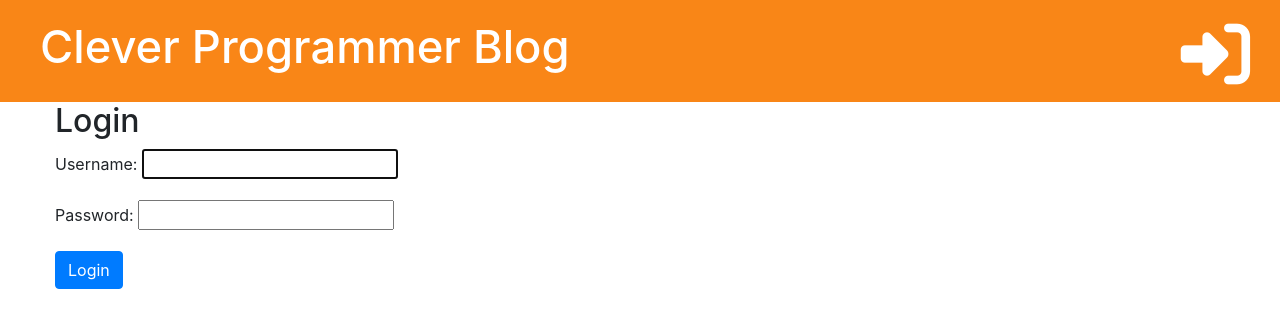
After one commit to subasw/blog, a Django app: page /accounts/login/ in a window 1280 px wide. The commit adds this page. Shown: the top 328 px of the page. Run offline with Django 3.2, Linux system fonts and the light colour scheme; some libraries are stand-ins or nearby versions.

Commit message:
add login and change the title

```diff
--- a/blog/settings.py
+++ b/blog/settings.py
@@ -27,6 +27,7 @@ DEBUG = True
 
 ALLOWED_HOSTS = []
 
+LOGIN_REDIRECT_URL = 'post_list'
 
 # Application definition
 
--- a/blog/urls.py
+++ b/blog/urls.py
@@ -19,4 +19,5 @@ from django.urls import path, include
 urlpatterns = [
     path('admin/', admin.site.urls),
     path('', include('bloge.urls')),
+    path('accounts/' , include('django.contrib.auth.urls')),
 ]
--- a/bloge/templates/bloge/base.html
+++ b/bloge/templates/bloge/base.html
@@ -3,7 +3,7 @@
 <html lang="en" dir="ltr">
   <head>
     <meta charset="utf-8">
-    <title>My Blog</title>
+    <title>{% block title %}{% endblock %}</title>
     <link href="https://fonts.googleapis.com/css?family=Inconsolata&display=swap" rel="stylesheet" type="text/css">
     <link rel="stylesheet" href="https://stackpath.bootstrapcdn.com/bootstrap/4.3.1/css/bootstrap.min.css">
     <link rel="stylesheet" href="{% static 'css/bloge.css' %}">
@@ -13,6 +13,10 @@
     {% if user.is_authenticated %}
       <a href="{% url 'post_draft' %}" class="top-menu"><i class="fas fa-drafting-compass fa-2x"></i></a>
       <a href="{% url 'post_new' %}" class="top-menu"><i class="fas fa-plus fa-2x"></i></a>
+
+    {% else %}
+      <a href="{% url 'login' %}" class="top-menu"><i class="fas fa-sign-in-alt fa-2x"></i></a>
+
     {% endif %}
     <h1><a href="{% url 'post_list' %}">Clever Programmer Blog</a></h1>
   </div>
--- a/bloge/templates/bloge/post_detail.html
+++ b/bloge/templates/bloge/post_detail.html
@@ -1,4 +1,7 @@
 {% extends 'bloge/base.html' %}
+
+{% block title %}{{ post.title }}{% endblock %}
+
 {% block content %}
     <div class="post">
         {% if post.published_date %}
--- a/bloge/templates/bloge/post_draft.html
+++ b/bloge/templates/bloge/post_draft.html
@@ -1,4 +1,6 @@
 {% extends 'bloge/base.html' %}
+
+{% block title %}My drafts{% endblock %}
 
 {% block content %}
   {% for post in posts %}
--- a/bloge/templates/bloge/post_edit.html
+++ b/bloge/templates/bloge/post_edit.html
@@ -1,4 +1,6 @@
 {% extends 'bloge/base.html' %}
+
+{% block title %}{{ post.title }}{% endblock %}
 
 {% block content %}
 <h1>New Post</h1>
--- a/bloge/templates/bloge/post_list.html
+++ b/bloge/templates/bloge/post_list.html
@@ -1,4 +1,7 @@
 {% extends 'bloge/base.html' %}
+
+{% block title %}My blog{% endblock %}
+
 {% block content %}
         {% for post in posts %}
             <div class="post">
--- /dev/null
+++ b/bloge/templates/registration/login.html
@@ -0,0 +1,12 @@
+{% extends 'bloge/base.html' %}
+
+{% block title %}Login{% endblock %}
+
+{% block content %}
+  <h2>Login</h2>
+  <form method="post">
+    {% csrf_token %}
+    {{ form.as_p }}
+  <button type="submit" class="btn btn-primary">Login</button>
+  </form>
+{% endblock %}
--- a/bloge/urls.py
+++ b/bloge/urls.py
@@ -1,5 +1,6 @@
 from django.urls import path
 from .import views
+from django.contrib.auth import views as auth_views
 
 urlpatterns = [
     #http://127.0.0.1:8000/
@@ -19,4 +20,6 @@ urlpatterns = [
 
     #http://127.0.0.1:8000/post/2/publish
     path('post/<int:pk>/publish/', views.post_publish, name='post_publish'),
+
+    #http://127.0.0.1:8000/accounts/login this path included to the urls
 ]
```
Also changed, not shown: bloge/views.py (+8 -2 lines), db.sqlite3.
